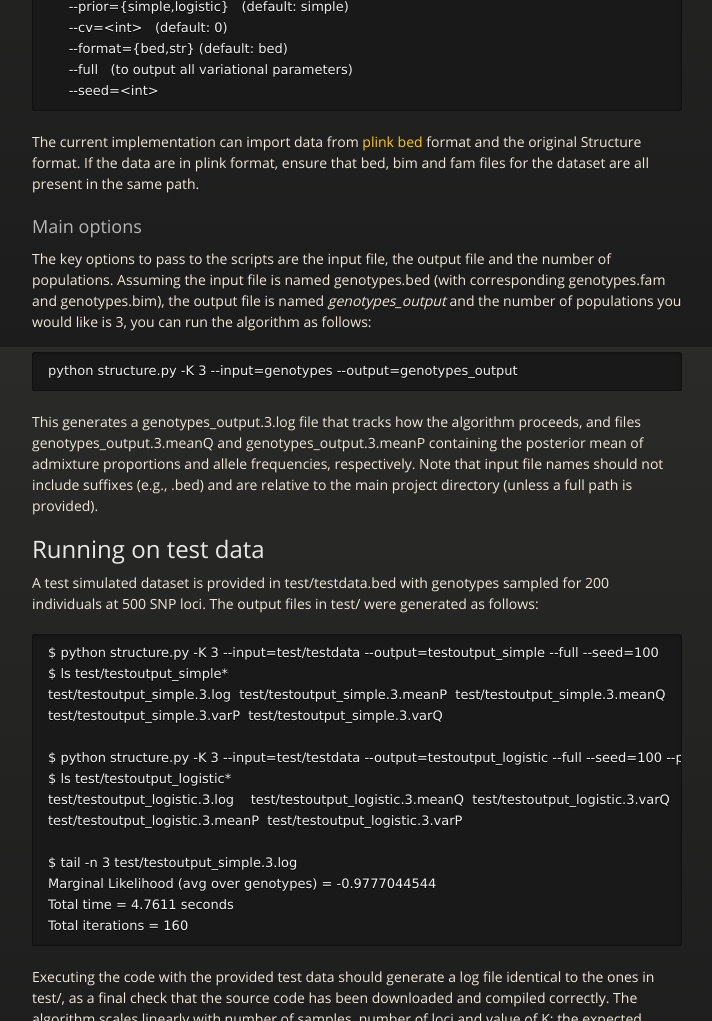
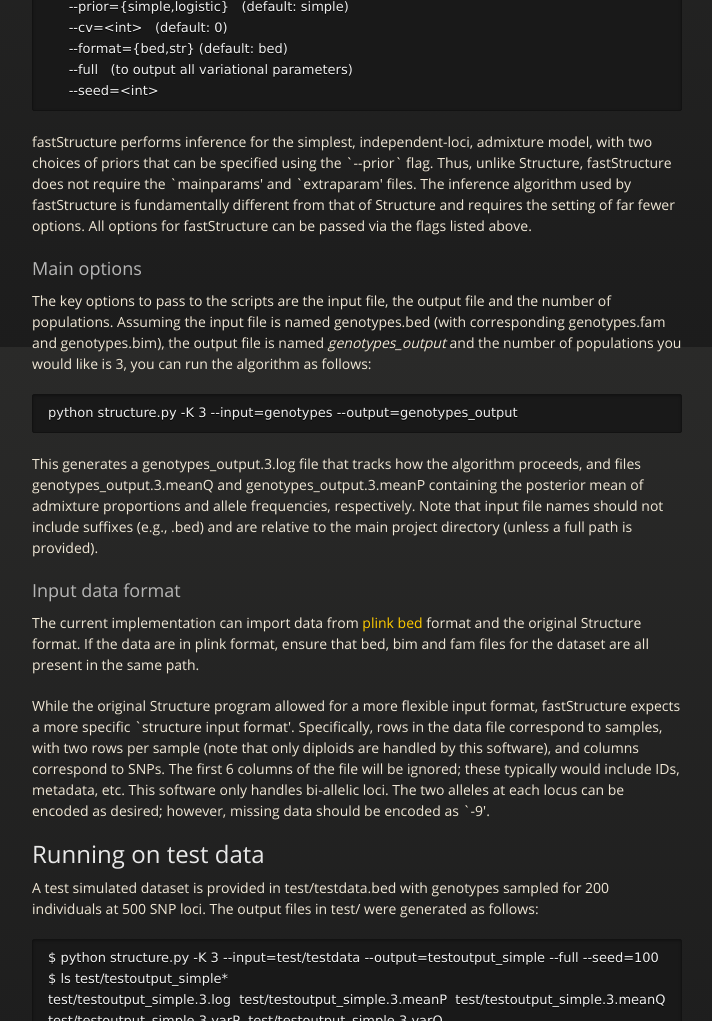
Before and after one commit to rajanil/fastStructure, a plain HTML site: page index.html in a window 1280 px wide. Shown: the part 2053-3074 px from the top of the page, without its empty margins (283-995 px from the left). Drawn offline with nearby package versions, Linux system fonts and the light colour scheme.

Commit message:
added more details to the project front page

```diff
--- a/index.html
+++ b/index.html
@@ -135,9 +135,12 @@ Usage: python structure.py
      --seed=&lt;int&gt;
 </code></pre>
 
-<p>The current implementation can import data from <a href="http://pngu.mgh.harvard.edu/%7Epurcell/plink/data.shtml#bed">plink bed</a>
-format and the original Structure format. If the data are in plink format, ensure that
-bed, bim and fam files for the dataset are all present in the same path.</p>
+
+<p>fastStructure performs inference for the simplest, independent-loci, admixture model, with two choices of priors
+that can be specified using the `--prior` flag. Thus, unlike Structure, fastStructure does not require the
+`mainparams' and `extraparam' files. The inference algorithm used by fastStructure is fundamentally different from
+that of Structure and requires the setting of far fewer options. All options for fastStructure can be passed
+via the flags listed above.</p>
 
 <h3>
 <a name="main-options" class="anchor" href="#main-options"><span class="octicon octicon-link"></span></a>Main options</h3>
@@ -155,6 +158,20 @@ genotypes_output.3.meanQ and genotypes_output.3.meanP containing the posterior m
 admixture proportions and allele frequencies, respectively. Note that input file names should
 not include suffixes (e.g., .bed) and are relative to the main project directory (unless a full
 path is provided).</p>
+
+<h3>
+<a name="input-data-format" class="anchor" href="#input-data-format"><span class="octicon octicon-link"></span></a>Input data format</h3>
+
+<p>The current implementation can import data from <a href="http://pngu.mgh.harvard.edu/%7Epurcell/plink/data.shtml#bed">plink bed</a>
+format and the original Structure format. If the data are in plink format, ensure that
+bed, bim and fam files for the dataset are all present in the same path.</p>
+
+<p>While the original Structure program allowed for a more flexible input format, fastStructure expects a more
+specific `structure input format'. Specifically, rows in the data file correspond to samples, with two rows per sample
+(note that only diploids are handled by this software), and columns correspond to SNPs. The first 6 columns
+of the file will be ignored; these typically would include IDs, metadata, etc. This software only
+handles bi-allelic loci. The two alleles at each locus can be encoded as desired; however, missing data
+should be encoded as `-9'.
 
 <h2>
 <a name="running-on-test-data" class="anchor" href="#running-on-test-data"><span class="octicon octicon-link"></span></a>Running on test data</h2>
```
